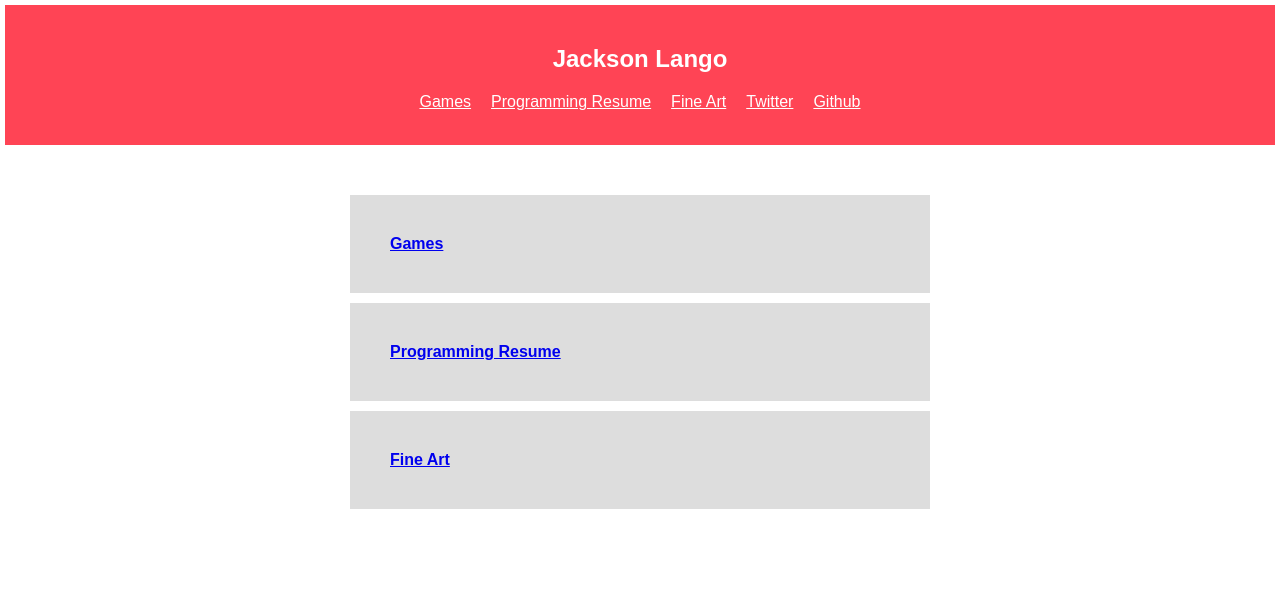
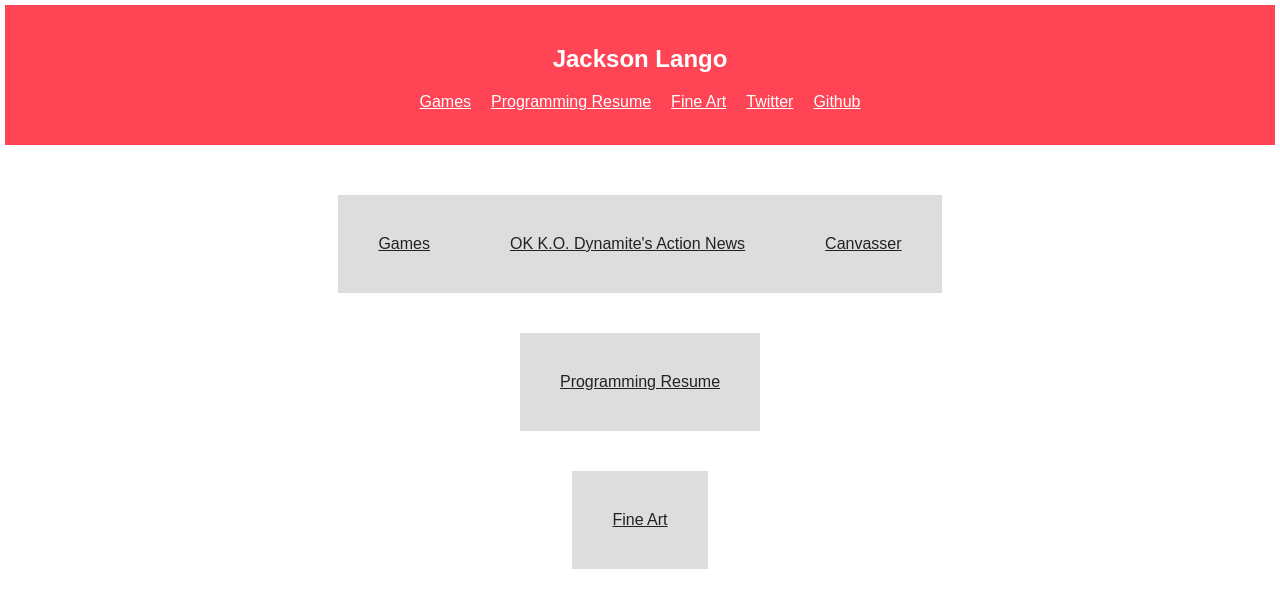
Before and after one commit to no1hitjam/portfolio3, a React (Create React App) app: page / in a window 1280 px wide. Shown: the top 608 px of the page. Built offline with nearby package versions, Linux system fonts and the light colour scheme.

Commit message:
game buttons, span restructure of home

```diff
--- a/src/App.css
+++ b/src/App.css
@@ -17,17 +17,35 @@
   margin-right: 10px;
 }
 
+.Home-row {
+  margin-top: 40px;
+  margin-bottom: 40px;
+}
+
 .Home-entry {
+  color: #222;
+  text-decoration: underline;
+
   background-color: #ddd;
-  max-width: 500px;
   padding: 40px;
   margin-left: auto;
   margin-right: auto;
-  margin-top: 10px;
-  margin-bottom: 10px;
+
   text-align: left;
+  display: inline-block;
 }
 
-.Home-entry a {
-  font-weight: bold;
+.Home-entry:link, .Home-entry:visited {
+  background-color: #ccc;
 }
+
+.Home-entry:hover {
+  background-color: #eee;
+}
+
+
+
+.Home-entry {
+  display: inline-block;
+
+}
--- a/src/App.js
+++ b/src/App.js
@@ -8,14 +8,36 @@ class App extends Component {
       <div className="App">
         <Header />
         <div>
-          <div className="Home-entry">
-            <a href="./games">Games</a>
+          <div className="Home-row">
+            <a href="./games">
+              <span className="Home-entry">
+                Games
+              </span>
+            </a>
+            <a href="./games">
+              <span className="Home-entry">
+                OK K.O. Dynamite's Action News
+              </span>
+            </a>
+            <a href="./games">
+              <span className="Home-entry">
+                Canvasser
+              </span>
+            </a>
           </div>
-          <div className="Home-entry">
-            <a href="./programming">Programming Resume</a>
+          <div className="Home-row">
+            <a href="./programming">
+              <span className="Home-entry">
+                Programming Resume
+              </span>
+            </a>
           </div>
-          <div className="Home-entry">
-            <a href="#">Fine Art</a>
+          <div className="Home-row">
+            <a href="#">
+              <span className="Home-entry">
+                Fine Art
+              </span>
+            </a>
           </div>
         </div>
       </div>
```
